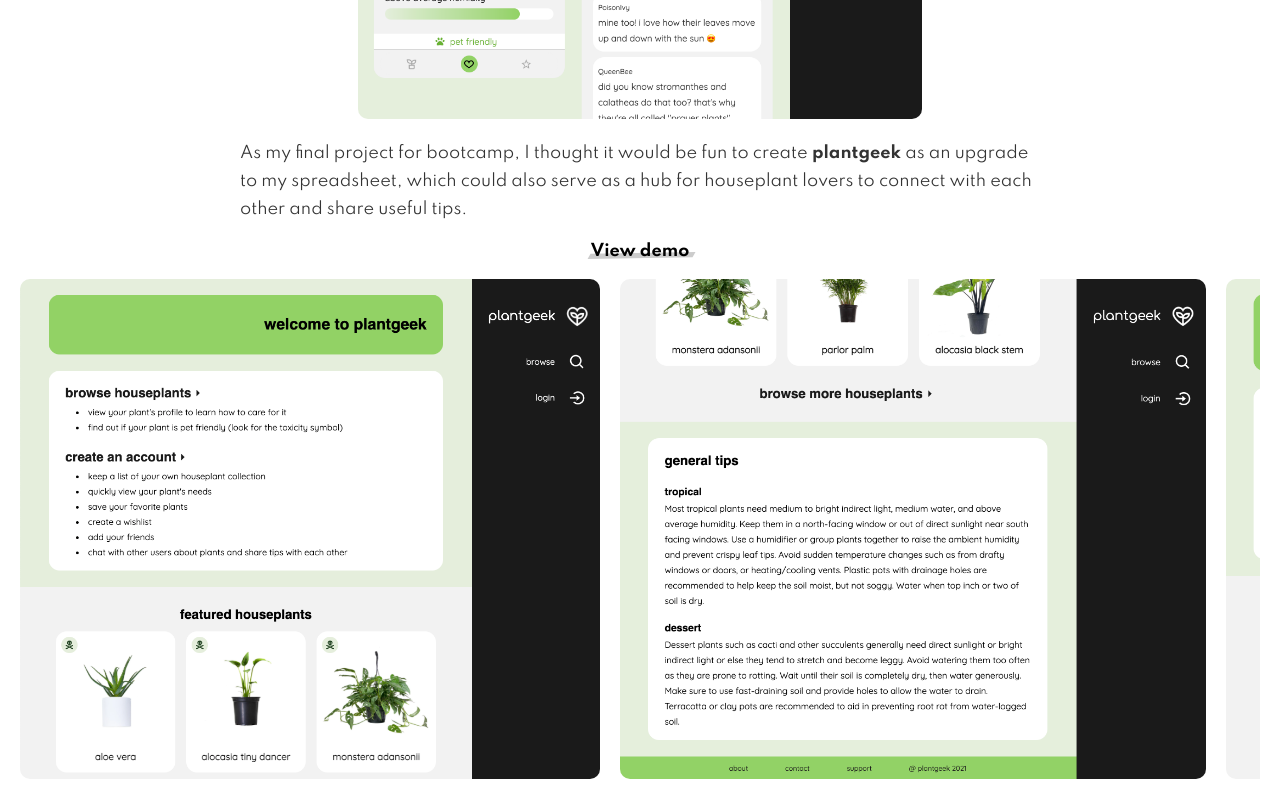
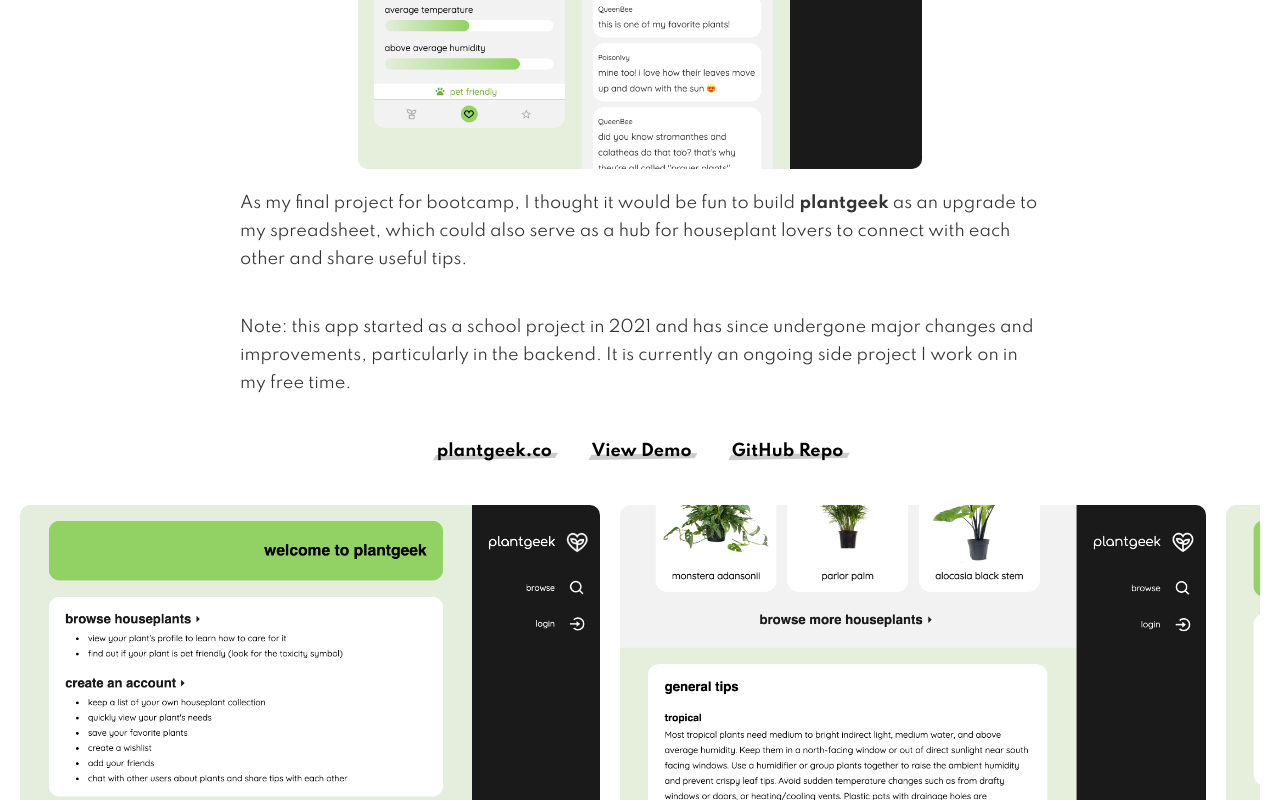
Before and after one commit to v-prt/portfolio, a React (Create React App) app: page / in a window 1280 px wide. Shown: the part 1893-2693 px from the top of the page. Built offline with nearby package versions, Linux system fonts and the light colour scheme; a web font is replaced by a local one.

Commit message:
adjust project info, styling tweaks

```diff
--- a/src/GlobalStyles.js
+++ b/src/GlobalStyles.js
@@ -4,7 +4,8 @@ export const COLORS = {
   dark: '#1a1a1a',
   medium: '#333',
   light: '#ae8eb4',
-  accent: '#ff8533',
+  // accent: '#ff8533',
+  accent: '#9966ff',
 }
 
 export default createGlobalStyle`
--- a/src/components/FeaturedProject.js
+++ b/src/components/FeaturedProject.js
@@ -30,14 +30,30 @@ export const FeaturedProject = () => {
         </p>
         <ImageLoader src={plantgeekPlantProfile} alt='' />
         <p>
-          As my final project for bootcamp, I thought it would be fun to create
+          As my final project for bootcamp, I thought it would be fun to build
           <strong> plantgeek </strong>
           as an upgrade to my spreadsheet, which could also serve as a hub for houseplant lovers to
           connect with each other and share useful tips.
         </p>
-        <UnderlinedLink href='https://youtu.be/_LXWqhxIMrQ' target='_blank' rel='noreferrer'>
-          View demo
-        </UnderlinedLink>
+        <p>
+          Note: this app started as a school project in 2021 and has since undergone major changes
+          and improvements, particularly in the backend. It is currently an ongoing side project I
+          work on in my free time.
+        </p>
+        <p>
+          <UnderlinedLink href='https://www.plantgeek.co' target='_blank' rel='noreferrer'>
+            plantgeek.co
+          </UnderlinedLink>
+          <UnderlinedLink href='https://youtu.be/_LXWqhxIMrQ' target='_blank' rel='noreferrer'>
+            View Demo
+          </UnderlinedLink>
+          <UnderlinedLink
+            href='https://github.com/v-prt/plantgeek'
+            target='_blank'
+            rel='noreferrer'>
+            GitHub Repo
+          </UnderlinedLink>
+        </p>
       </Description>
       <ProjectGallery>
         <ImageLoader src={plantgeekHome1} alt='' />
@@ -82,5 +98,6 @@ const Description = styled.div`
   }
   a {
     text-align: center;
+    margin: 0 20px;
   }
 `
--- a/src/components/Header.js
+++ b/src/components/Header.js
@@ -37,6 +37,7 @@ const Wrapper = styled.header`
   backdrop-filter: blur(8px);
   width: calc(100% - 40px); // accounts for padding
   position: fixed;
+  top: 0;
   display: flex;
   justify-content: space-between;
   align-items: center;
--- a/src/routes/About.js
+++ b/src/routes/About.js
@@ -29,6 +29,7 @@ export const About = () => {
 
 const Wrapper = styled.div`
   width: 100vw;
+  margin-top: 50px;
 `
 
 const Background = styled.div`
--- a/src/routes/Homepage.js
+++ b/src/routes/Homepage.js
@@ -26,7 +26,7 @@ export const Homepage = () => {
           </Name>
           <Job>FULL-STACK WEB DEVELOPER</Job>
           <Skills>
-            HTML. CSS. SCSS. JAVASCRIPT. TYPESCRIPT. PHP. REACT. REDUX. EXPRESS. NODE. GITHUB.
+            HTML. CSS. SCSS. JAVASCRIPT. TYPESCRIPT. REACT. REDUX. EXPRESS. NODE. MONGODB. GITHUB.
           </Skills>
         </Banner>
       </Heading>
@@ -57,6 +57,7 @@ const Wrapper = styled.main`
   display: flex;
   flex-direction: column;
   height: 100%;
+  margin-top: 50px;
 `
 
 const Background = styled.div`
@@ -90,7 +91,7 @@ const Banner = styled.div`
   color: #fff;
   text-align: right;
   padding: 30px;
-  margin: auto 20px auto auto;
+  margin: auto;
   z-index: 1;
   @media screen and (prefers-reduced-motion: reduce) {
     animation: none;
--- a/src/routes/Projects.js
+++ b/src/routes/Projects.js
@@ -23,11 +23,10 @@ import meowspaceProfile1 from '../assets/meowspace/meowspace-profile.png'
 import meowspaceProfile2 from '../assets/meowspace/meowspace-profile2.png'
 import facespace from '../assets/meowspace/facespace.png'
 
-import cookieHeavenHome from '../assets/cookie-heaven/cookie-heaven-home.png'
-import cookieHeavenGame1 from '../assets/cookie-heaven/cookie-heaven-game1.png'
-import cookieHeavenGame2 from '../assets/cookie-heaven/cookie-heaven-game2.png'
 import cookieHeavenGame3 from '../assets/cookie-heaven/cookie-heaven-game3.png'
 import cookieClicker from '../assets/cookie-heaven/cookie-clicker.png'
+import sushiHeavenHome from '../assets/cookie-heaven/sushi-heaven-home.png'
+import sushiHeavenGame from '../assets/cookie-heaven/sushi-heaven-game.png'
 
 export const Projects = () => {
   // makes window scroll to top between renders
@@ -64,6 +63,50 @@ export const Projects = () => {
         </Description>
         <ProjectGallery>
           <ImageLoader src={creatorHome} alt={''} />
+        </ProjectGallery>
+      </Project>
+      <Project>
+        <Description>
+          <Title>
+            <h2>
+              [ <b>Sushi Heaven</b> ]
+            </h2>
+            <button
+              onClick={() => {
+                setCookieHeaven(!cookieHeaven)
+              }}>
+              <Icon $rotate={cookieHeaven}>
+                <BiChevronDown />
+              </Icon>
+              project details
+            </button>
+          </Title>
+          <Details visible={cookieHeaven}>
+            <p>
+              A spin on the classic "Cookie Clicker" browser game which started as a school project
+              and has evolved over time as I kept tinkering and improving the aesthetics and
+              gameplay.
+            </p>
+            <p>
+              The goal is to make as much sushi as you can, buy upgrades and restaurants, and work
+              your way up to owning a franchise. The game also automatically saves your progress so
+              you can come back to it later.
+            </p>
+            <p>
+              <UnderlinedLink
+                href='https://sushi-heaven.netlify.app/'
+                target='_blank'
+                rel='noreferrer'>
+                Play Game
+              </UnderlinedLink>
+            </p>
+          </Details>
+        </Description>
+        <ProjectGallery>
+          <ImageLoader src={sushiHeavenHome} alt='' />
+          <ImageLoader src={sushiHeavenGame} alt='' />
+          <ImageLoader src={cookieHeavenGame3} alt='' />
+          <ImageLoader src={cookieClicker} alt='' />
         </ProjectGallery>
       </Project>
       <Project>
@@ -111,7 +154,7 @@ export const Projects = () => {
             </div>
             <p>
               This group project was completed over the course of one week as part of our coding
-              bootcamp, in which we developed an e-commerce web app for wearable tech and designed
+              bootcamp, in which we developed an e-commerce website for wearable tech and designed
               the front as well as back-end.
             </p>
             <p>
@@ -124,8 +167,8 @@ export const Projects = () => {
                 href='https://www.youtube.com/watch?v=a9O7pC1S2KI'
                 target='_blank'
                 rel='noreferrer'>
-                View demo
-              </UnderlinedLink>{' '}
+                View Demo
+              </UnderlinedLink>
             </p>
           </Details>
         </Description>
@@ -159,11 +202,11 @@ export const Projects = () => {
           </Title>
           <Details visible={meowspace}>
             <p>
-              This was a super fun 3-day project in which I had to recreate "Facespace" from a
-              provided mock-up. The original used an ugly orange theme and super creepy
-              computer-generated images. I took extra time after completing the MVP requirements to
-              upgrade the look of the app by replacing the humans with cats and changing the banners
-              as well as the color scheme, name, and layout.
+              This was a fun little 3-day project in which I had to recreate "Facespace" from a
+              provided mock-up. The original used an ugly orange theme and creepy computer-generated
+              images. Once I'd completed the MVP requirements, I took some extra time to upgrade the
+              look of the app by replacing the "humans" with cats and changing the color scheme,
+              name, and layout.
             </p>
           </Details>
         </Description>
@@ -176,40 +219,6 @@ export const Projects = () => {
           <ImageLoader src={facespace} alt='' />
         </ProjectGallery>
       </Project>
-      <Project>
-        <Description>
-          <Title>
-            <h2>
-              [ <b>Cookie Heaven</b> ]
-            </h2>
-            <button
-              onClick={() => {
-                setCookieHeaven(!cookieHeaven)
-              }}>
-              <Icon $rotate={cookieHeaven}>
-                <BiChevronDown />
-              </Icon>
-              project details
-            </button>
-          </Title>
-          <Details visible={cookieHeaven}>
-            <p>
-              I really enjoyed making this simple version of the classic "Cookie Clicker" idle game!
-              This is another one of my workshops I took the opportunity to improve upon. On top of
-              updating the style, I added further functionalities such as showing a temporary points
-              alert when you click on the cookie, shortening the display number at certain
-              thresholds, adding a reset button, and visual indication for unavailable upgrades.
-            </p>
-          </Details>
-        </Description>
-        <ProjectGallery>
-          <ImageLoader src={cookieHeavenHome} alt='' />
-          <ImageLoader src={cookieHeavenGame1} alt='' />
-          <ImageLoader src={cookieHeavenGame2} alt='' />
-          <ImageLoader src={cookieHeavenGame3} alt='' />
-          <ImageLoader src={cookieClicker} alt='' />
-        </ProjectGallery>
-      </Project>
     </Wrapper>
   )
 }
@@ -220,7 +229,7 @@ const Wrapper = styled.main`
   flex-direction: column;
   align-items: center;
   width: 100vw;
-  padding-top: 50px;
+  margin-top: 50px;
 `
 
 const Project = styled.section`
```
Also changed, not shown: src/assets/cookie-heaven/sushi-heaven-game.png (added), src/assets/cookie-heaven/sushi-heaven-home.png (added).
